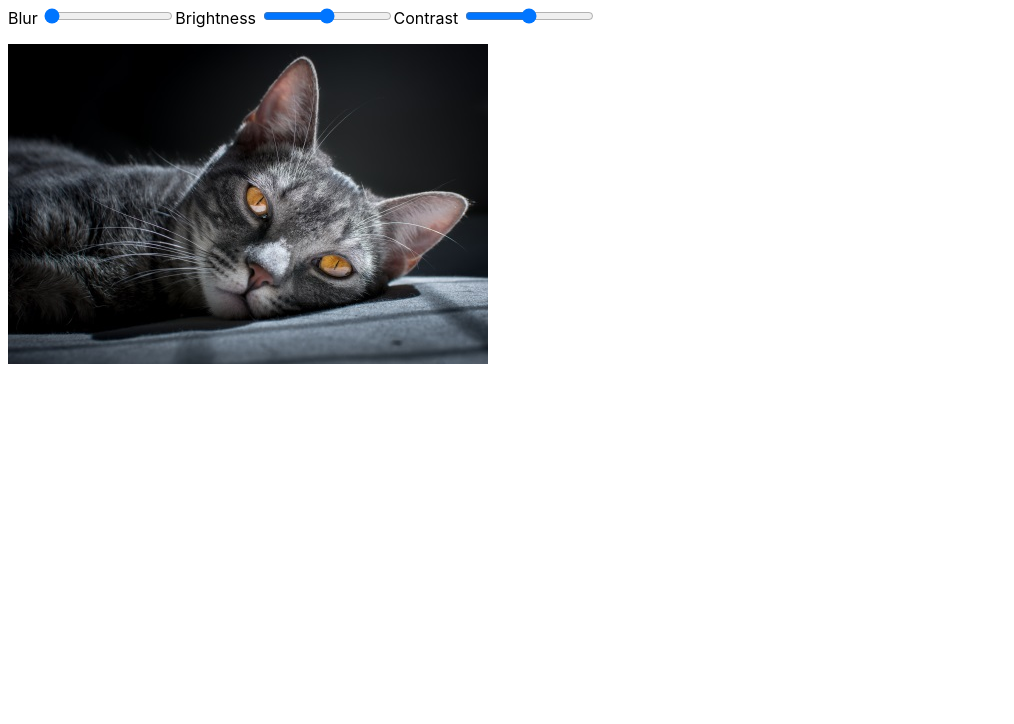
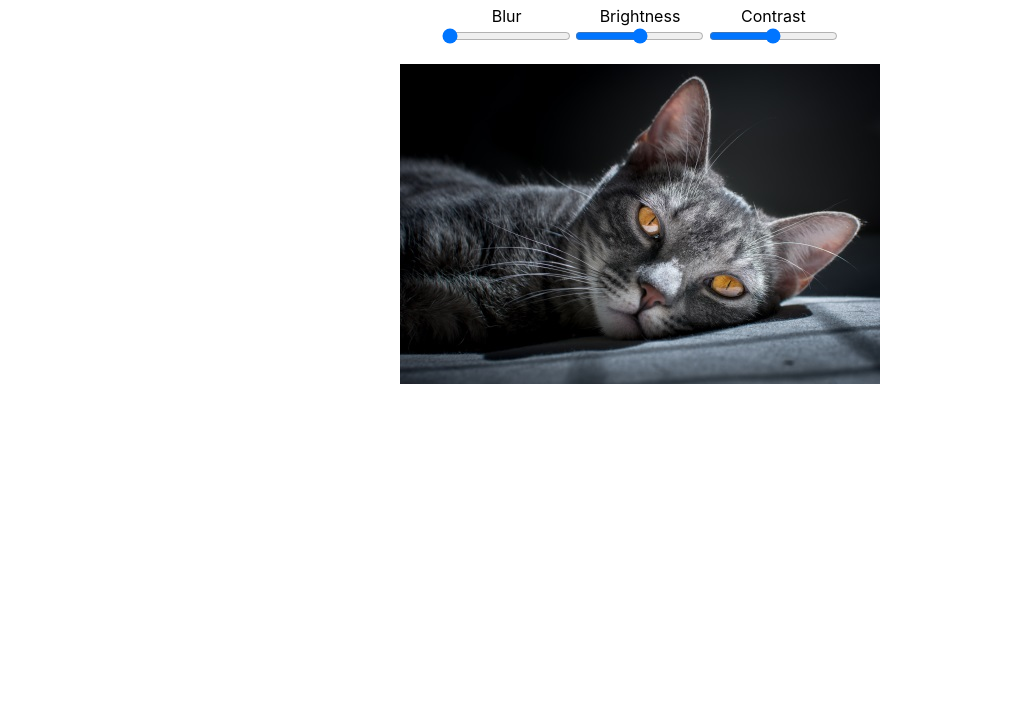
Before and after one commit to pharick/javascript30, a plain HTML site: page 3-css-variables/index.html in a window 1280 px wide. Shown: the part 76-800 px from the top of the page, without its empty margins (0-1014 px from the left). Drawn offline with Linux system fonts and the light colour scheme.

Commit message:
Flex controls in css variables

```diff
--- a/3-css-variables/index.html
+++ b/3-css-variables/index.html
@@ -9,16 +9,16 @@
       <h1 class="header">CSS filters and variables, changing by JS</h1>
 
       <ul class="controls">
-        <li>
-          <label for="blur">Blur</label>
+        <li class="controls__item">
+          <label for="blur" class="controls__label">Blur</label>
           <input type="range" name="blur" class="control control_blur" max="10" value="0" data-property="blur" data-units="px">
         </li>
-        <li>
-          <label for="brightness">Brightness</label>
+        <li class="controls__item">
+          <label for="brightness" class="controls__label">Brightness</label>
           <input type="range" name="brightness" class="control control_brightness" min="0" max="200" value="100" data-property="brightness" data-units="%">
         </li>
-        <li>
-          <label for="contrast">Contrast</label>
+        <li class="controls__item">
+          <label for="contrast" class="controls__label">Contrast</label>
           <input type="range" name="contrast" class="control control_contrast" min="0" max="200" value="100" data-property="contrast" data-units="%">
         </li>
       </ul>
--- a/3-css-variables/style.css
+++ b/3-css-variables/style.css
@@ -11,7 +11,13 @@ body {
     "Droid Sans", "Helvetica Neue", sans-serif;
 }
 
+.header {
+  text-align: center;
+}
+
 .picture {
+  display: block;
+  margin: 0 auto;
   filter: blur(var(--blur))
           brightness(var(--brightness))
           contrast(var(--contrast));
@@ -19,6 +25,19 @@ body {
 
 .controls {
   display: flex;
+  flex-wrap: wrap;
+  justify-content: space-around;
   list-style: none;
   padding: 0;
+  max-width: 400px;
+  margin: 1em auto;
 }
+
+.control {
+
+}
+
+.controls__label {
+  display: block;
+  text-align: center;
+}
```
